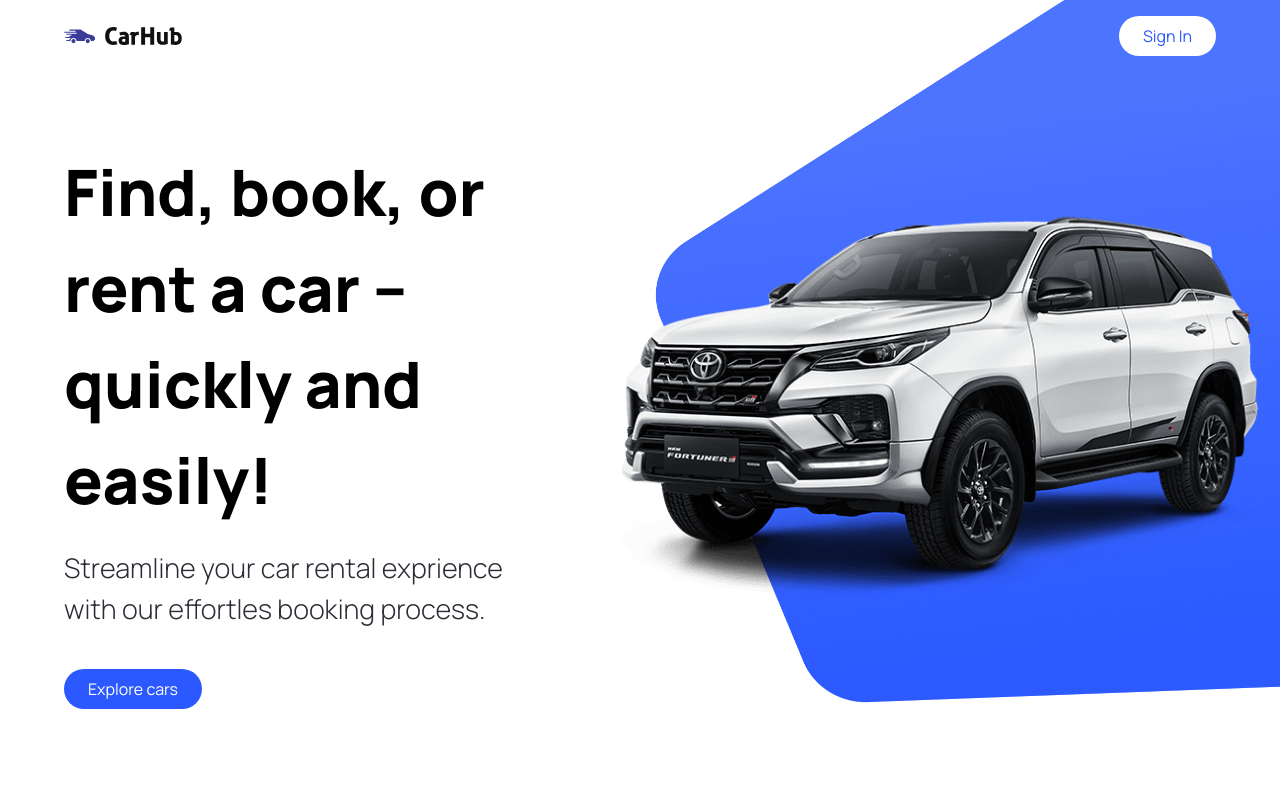
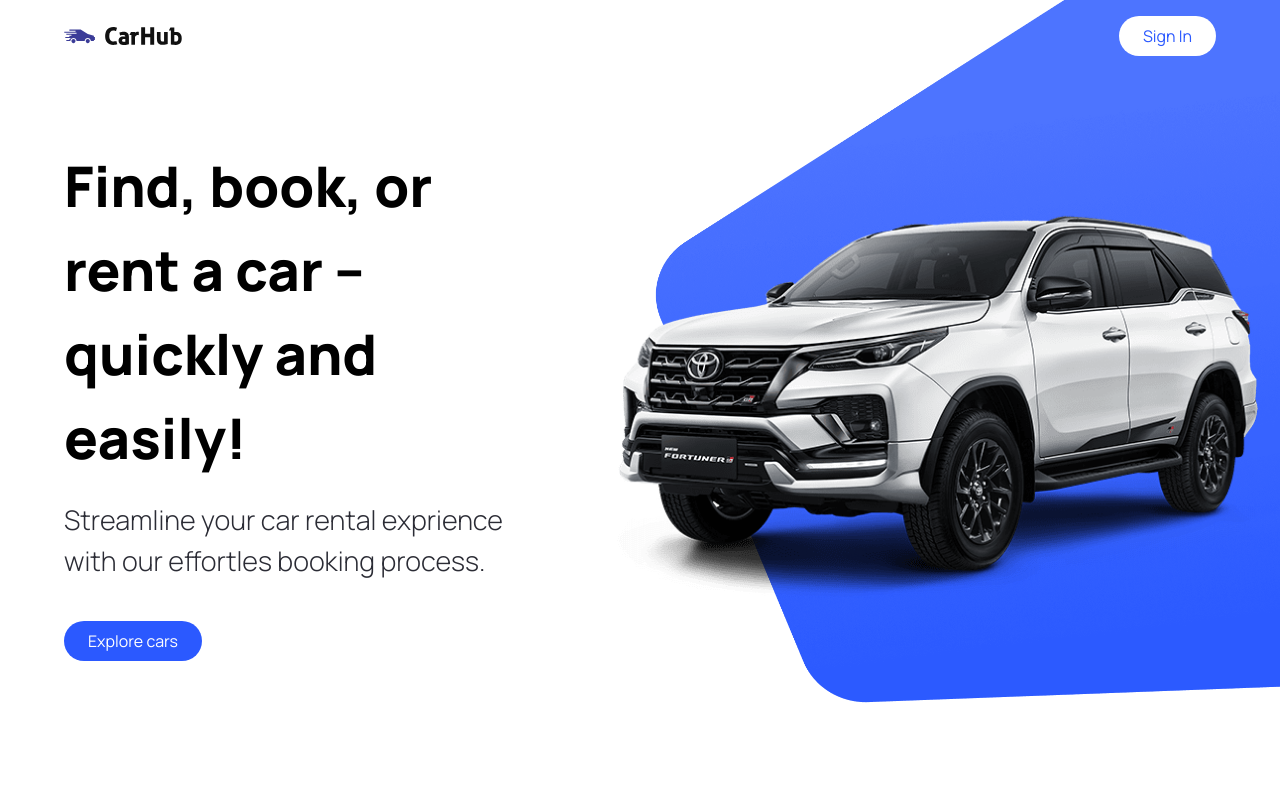
Before and after one commit to Meyzan16/booking-car-next, a Next.js app: page / in a window 1280 px wide. Shown: the top 800 px of the page. Built offline with nearby package versions, Linux system fonts and the light colour scheme.

Commit message:
perbaiki header dan footer

```diff
--- a/app/globals.css
+++ b/app/globals.css
@@ -10,6 +10,8 @@
   box-sizing: border-box;
   font-family: "Manrope", sans-serif;
 }
+
+
 
 /* START: General styles */
 .max-width {
@@ -39,11 +41,11 @@
 
 /* START: Hero styles */
 .hero {
-  @apply flex xl:flex-row flex-col gap-5 relative z-0 max-w-[1440px] mx-auto;
+  @apply flex xl:flex-row flex-col gap-4 relative z-0  mx-auto;
 }
 
 .hero__title {
-  @apply 2xl:text-[72px] sm:text-[64px] text-[50px] font-extrabold;
+  @apply 2xl:text-[60px] sm:text-[56px] text-[40px] font-extrabold leading-normal;
 }
 
 .hero__subtitle {
--- a/components/Hero.tsx
+++ b/components/Hero.tsx
@@ -11,7 +11,7 @@
 
   return (
     <div className="hero">
-      <div className="flex-1 pt-36 padding-x">
+      <div className="flex-1 pt-36 padding-x sm:px-16 px-6">
         <h1 className="hero__title">
             Find, book, or rent a car -- quickly
             and easily!
--- a/components/Navbar.tsx
+++ b/components/Navbar.tsx
@@ -7,7 +7,7 @@
 const Navbar = () => {
   return (
     <header className='w-full absolute z-10'>
-        <nav className='max-w-[1440px] mx-auto
+        <nav className=' mx-auto
         flex justify-between items-center
         sm:px-16 px-6 py-4'>
 
@@ -21,8 +21,8 @@
               btnType="button"
               containerStyles="rounded-full
               bg-primary-blue text-white
-              lg:bg-white lg:hover:bg-primary-blue
-              lg:text-primary-blue lg:hover:text-white px-2"
+              xl:bg-white xl:hover:bg-primary-blue
+              xl:text-primary-blue xl:hover:text-white px-2"
 
             />
 
```
